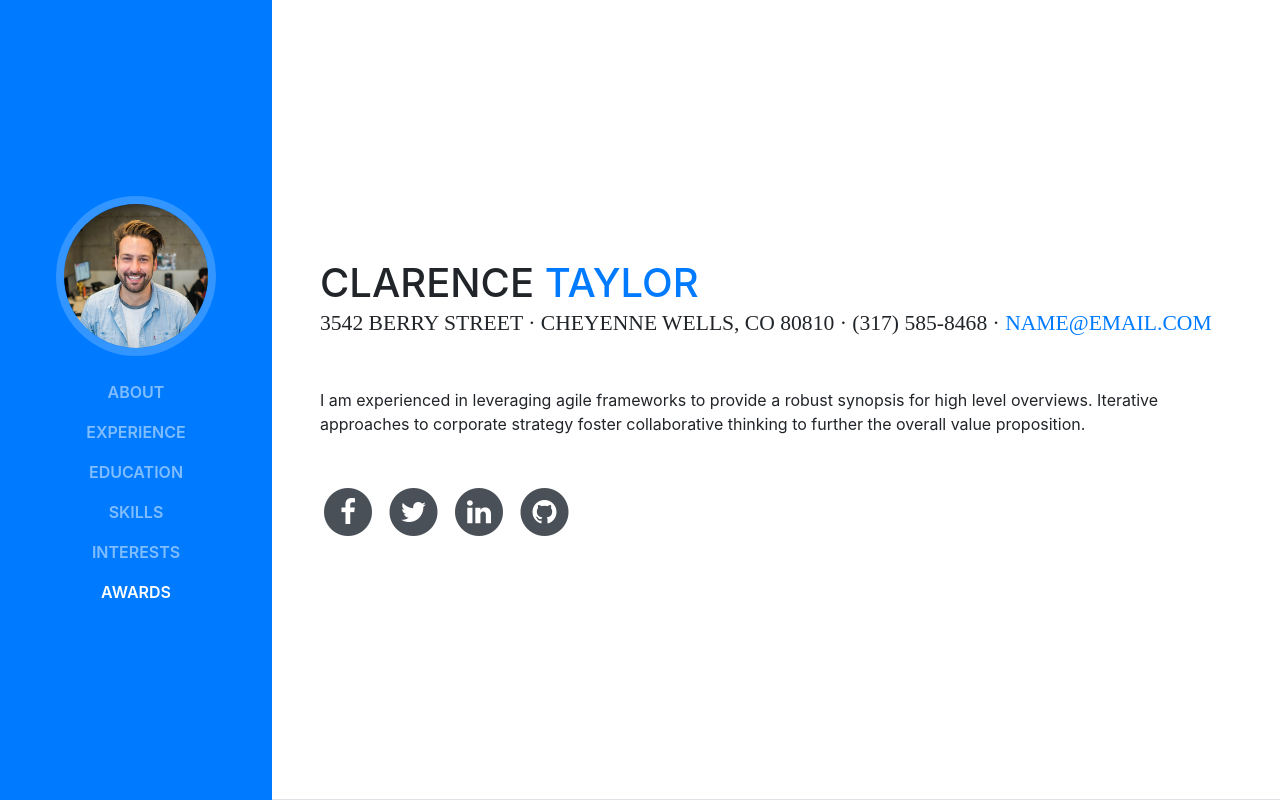
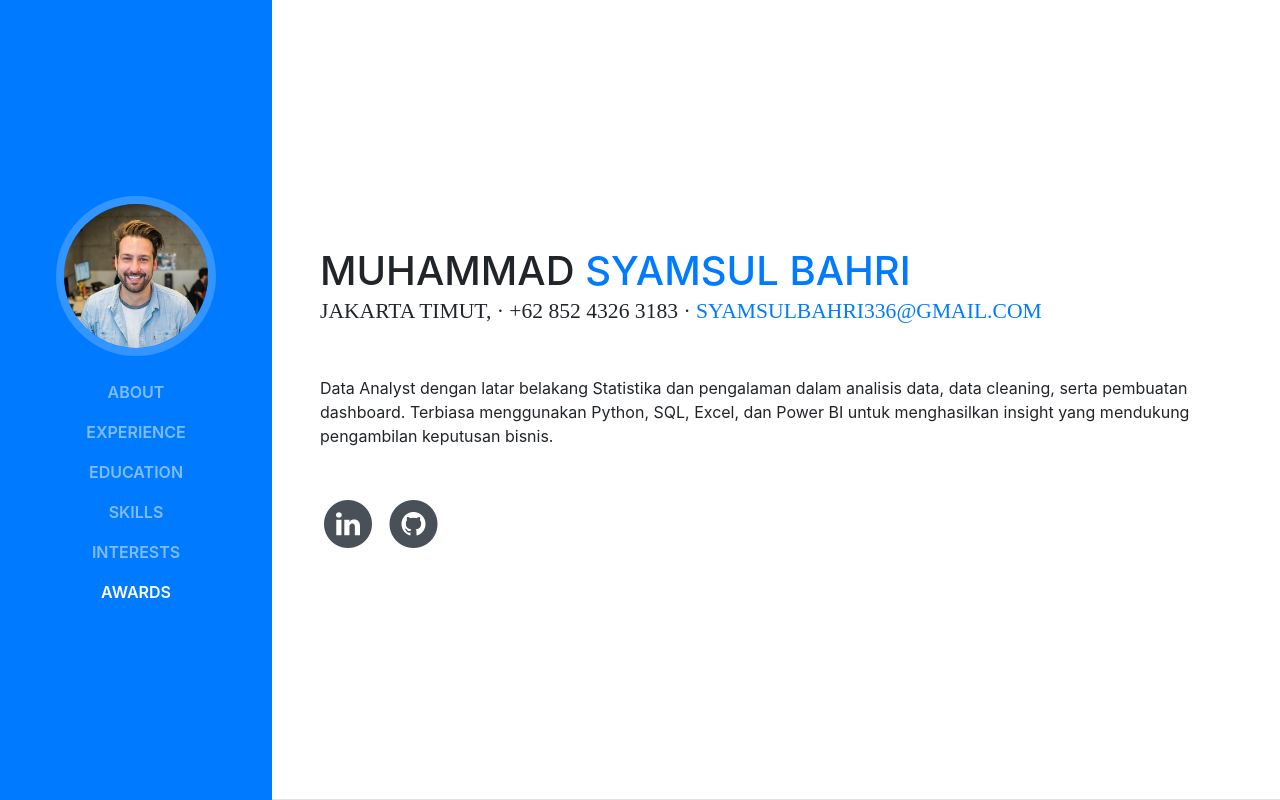
Before and after one commit to Syamsul336/my-portofolio-page, a website with bundled scripts: page index.html in a window 1280 px wide. Shown: the top 800 px of the page. Built offline with nearby package versions, Linux system fonts and the light colour scheme; a web font is replaced by a local one.

Commit message:
Add files via upload

```diff
--- a/index.html
+++ b/index.html
@@ -29,7 +29,7 @@
 
     <nav class="navbar navbar-expand-lg navbar-dark bg-primary fixed-top" id="sideNav">
       <a class="navbar-brand js-scroll-trigger" href="#page-top">
-        <span class="d-block d-lg-none">Start Bootstrap</span>
+        <span class="d-block d-lg-none">My Portofolio</span>
         <span class="d-none d-lg-block">
           <img class="img-fluid img-profile rounded-circle mx-auto mb-2" src="img/profile.jpg" alt="">
         </span>
@@ -65,32 +65,16 @@
 
       <section class="resume-section p-3 p-lg-5 d-flex d-column" id="about">
         <div class="my-auto">
-          <h1 class="mb-0">Clarence
-            <span class="text-primary">Taylor</span>
+          <h1 class="mb-0">Muhammad
+            <span class="text-primary">Syamsul Bahri</span>
           </h1>
-          <div class="subheading mb-5">3542 Berry Street · Cheyenne Wells, CO 80810 · (317) 585-8468 ·
-            <a href="mailto:name@email.com">name@email.com</a>
+          <div class="subheading mb-5">Jakarta Timut, · +62 852 4326 3183 ·
+            <a href="mailto:name@email.com">syamsulbahri336@gmail.com</a>
           </div>
-          <p class="mb-5">I am experienced in leveraging agile frameworks to provide a robust synopsis for high level overviews. Iterative approaches to corporate strategy foster collaborative thinking to further the overall value proposition.</p>
+          <p class="mb-5">Data Analyst dengan latar belakang Statistika dan pengalaman dalam analisis data, data cleaning, serta pembuatan dashboard. Terbiasa menggunakan Python, SQL, Excel, dan Power BI untuk menghasilkan insight yang mendukung pengambilan keputusan bisnis.</p>
           <ul class="list-inline list-social-icons mb-0">
-            <li class="list-inline-item">
-              <a href="#">
-                <span class="fa-stack fa-lg">
-                  <i class="fa fa-circle fa-stack-2x"></i>
-                  <i class="fa fa-facebook fa-stack-1x fa-inverse"></i>
-                </span>
-              </a>
-            </li>
-            <li class="list-inline-item">
-              <a href="#">
-                <span class="fa-stack fa-lg">
-                  <i class="fa fa-circle fa-stack-2x"></i>
-                  <i class="fa fa-twitter fa-stack-1x fa-inverse"></i>
-                </span>
-              </a>
-            </li>
-            <li class="list-inline-item">
-              <a href="#">
+             <li class="list-inline-item">
+              <a href="https://www.linkedin.com/in/muhammad-syamsul-bahri/" target="_blank">
                 <span class="fa-stack fa-lg">
                   <i class="fa fa-circle fa-stack-2x"></i>
                   <i class="fa fa-linkedin fa-stack-1x fa-inverse"></i>
@@ -98,7 +82,7 @@
               </a>
             </li>
             <li class="list-inline-item">
-              <a href="#">
+              <a href="https://github.com/Syamsul336" target="_blank">
                 <span class="fa-stack fa-lg">
                   <i class="fa fa-circle fa-stack-2x"></i>
                   <i class="fa fa-github fa-stack-1x fa-inverse"></i>
```
